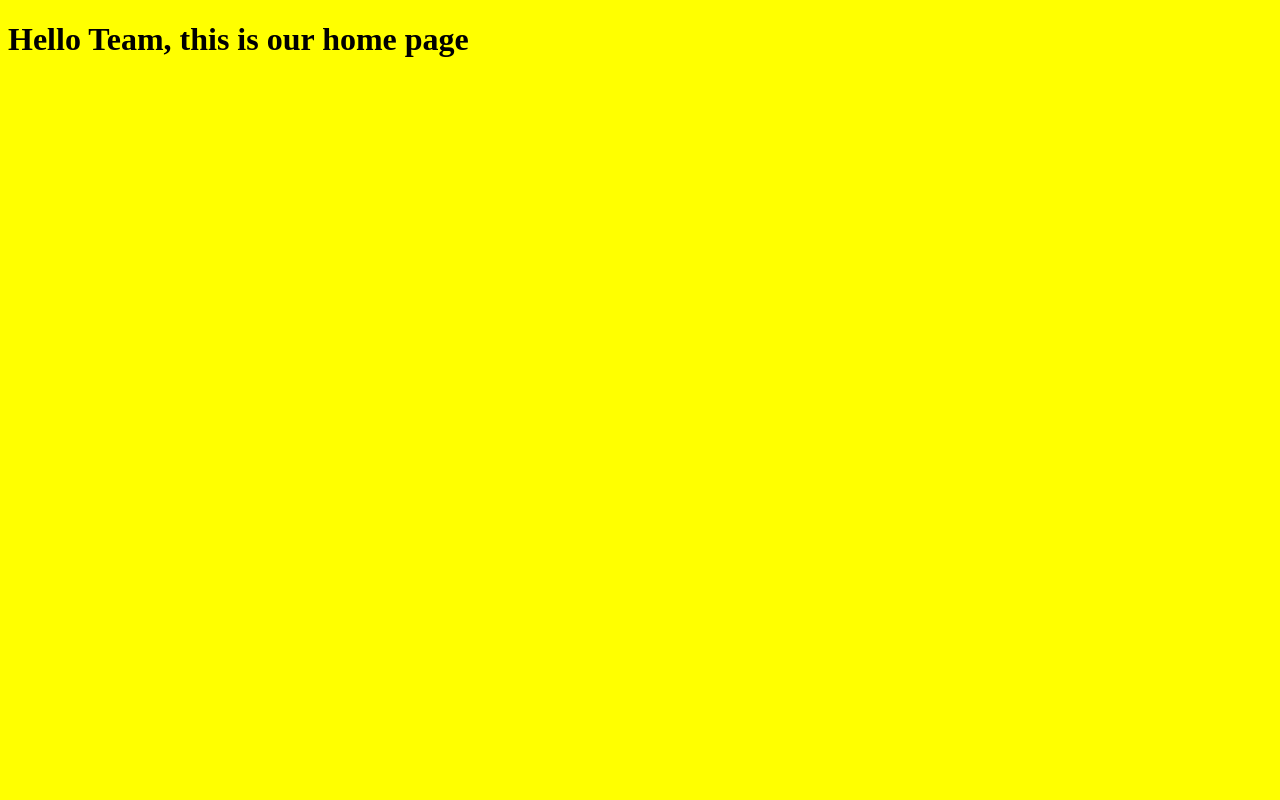
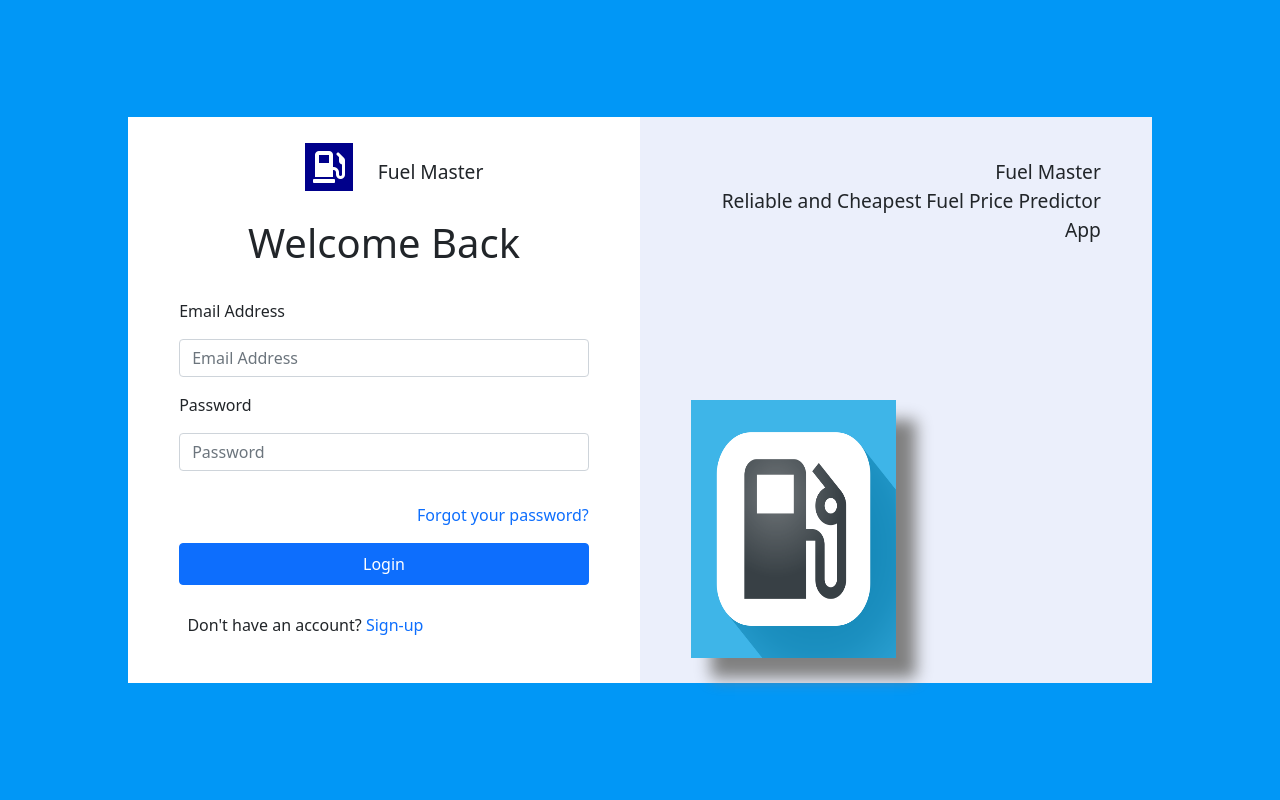
Before and after one commit to HBTHAK01/Fuel_Prediction, a Flask app: page / in a window 1280 px wide. Run offline with Flask 2, Linux system fonts and the light colour scheme; some libraries are stand-ins or nearby versions.

Commit message:
FPA-4 #comment John Homepage and Login UI

```diff
--- a/fuel_app/static/css/index.css
+++ b/fuel_app/static/css/index.css
@@ -1,3 +1,127 @@
+*{
+    margin: 0px;
+    padding: 0px;
+    text-decoration: none !important;
+    box-sizing: border-box;
+}
+
 body{
-    background-color: yellow;
+    background-color: #0197F6;
+    height: 100vh;
+    width: 100vw;
+
+    display: flex;
+    justify-content: center;
+    align-items: center;
 }
+
+.my-container{
+    display: grid;
+    grid-template-columns: repeat(2, 1fr);
+
+    width: 80vw;
+}
+
+.login{
+    background-color: white;
+
+}
+
+.login, .logo{
+    padding: 5% 10%;
+
+}
+h1{
+    margin: 1rem;
+}
+
+.login h1, .logo h1{
+    text-align: center;
+}
+
+.icon{
+    text-align: center;
+}
+
+i{
+    color: white;
+    background-color: darkblue;
+    font-size: 2rem;
+    padding: 0.5rem;
+    margin: 0 5%;
+}
+
+.icon label, .app-info label{
+    font-size: 1.2rem;
+    font-weight: 500;
+}
+
+label{
+    margin: 1rem 0;
+}
+
+button, a{
+    margin: 0.5rem 0;
+}
+
+button{
+    width: 100%;
+    padding: 0.5rem !important;
+}
+
+.login > a{
+    float: right;
+}
+
+.sign-up{
+    margin: 5% 2%;
+}
+
+.logo{
+    display: grid;
+    grid-template-rows: repeat(2, 1fr);
+    background-color: #EBEFFB;
+}
+
+.app-info label {
+    float: right;
+    text-align: end;
+}
+
+.imgGas{
+    position: relative;
+}
+
+.imgGas img{
+    position: absolute;
+    left: 0;
+    bottom:0;
+    height: 100%;
+    width: 50%;
+    box-shadow: 20px 20px 15px gray;
+}
+
+
+@media screen and (max-width: 768px) {
+    .logo{
+        display: none;
+    }
+    .my-container{
+        grid-template-columns: repeat(1, 1fr);
+    }
+}
+@media screen and (max-height: 610px) {
+    body{
+        margin: 10% auto;
+    }
+
+    body, .my-container{
+        height: 100%;
+    }
+}
+
+@media screen and (max-width: 425px) {
+    .login > a{
+        float: left;
+    }
+}
--- a/fuel_app/templates/base.html
+++ b/fuel_app/templates/base.html
@@ -5,11 +5,15 @@
     <meta charset="utf-8">
     <meta name="viewport" content="width=device-width, initial-scale=1">
     <meta http-equiv="X-UA-Compatible" content="ie=edge">
-
+    <link href="https://cdn.jsdelivr.net/npm/bootstrap@5.1.3/dist/css/bootstrap.min.css" rel="stylesheet" integrity="sha384-1BmE4kWBq78iYhFldvKuhfTAU6auU8tT94WrHftjDbrCEXSU1oBoqyl2QvZ6jIW3" crossorigin="anonymous">
+	<link rel="stylesheet" href="https://use.fontawesome.com/releases/v5.8.1/css/all.css" integrity="sha384-50oBUHEmvpQ+1lW4y57PTFmhCaXp0ML5d60M1M7uH2+nqUivzIebhndOJK28anvf" crossorigin="anonymous">
     {% block head %} {% endblock %}
 </head>
 
 <body>
     {% block body %} {% endblock %}
 </body>
+<script src="https://cdn.jsdelivr.net/npm/@popperjs/core@2.10.2/dist/umd/popper.min.js" integrity="sha384-7+zCNj/IqJ95wo16oMtfsKbZ9ccEh31eOz1HGyDuCQ6wgnyJNSYdrPa03rtR1zdB" crossorigin="anonymous"></script>
+<script src="https://cdn.jsdelivr.net/npm/bootstrap@5.1.3/dist/js/bootstrap.min.js" integrity="sha384-QJHtvGhmr9XOIpI6YVutG+2QOK9T+ZnN4kzFN1RtK3zEFEIsxhlmWl5/YESvpZ13" crossorigin="anonymous"></script>
+
 </html>
--- a/fuel_app/templates/index.html
+++ b/fuel_app/templates/index.html
@@ -7,6 +7,42 @@
 
 {% block body %}
 
-<h1> Hello Team, this is our home page</h1>
+<div class = "my-container">
+    <div class = "login">
+    <div class = "icon">
+        <i class="fas fa-gas-pump"></i>
+        <label>Fuel Master</label>
+    </div>
+    <h1>Welcome Back</h1>
+        <form method = "POST">
+            <div class = "form-group">
+                <label for = "email_login">Email Address</label>
+                <input type = "email" class = "form-control" placeholder= "Email Address" name="email_login" required>
+
+                <label for = "password_login">Password</label>
+                <input type = "password" class = "form-control" placeholder= "Password" name="password_login" required>
+            </div>
+
+        </form>
+        <br>
+        <a href ="#">Forgot your password?</a>
+        <button type = "submit" class = "btn btn-primary">Login</button>
+        <div class = "sign-up">
+            <p>Don't have an account? <a href = #> Sign-up</a></p>
+        </div>
+    </div>
+    <div class = "logo">
+        <div class = "app-info">
+            <label>Fuel Master<br>
+                Reliable and Cheapest Fuel Price Predictor App
+            </label>
+        </div>
+        <div class = "imgGas">
+            <img src = "static/images/Fuel_Image.png">
+        </div>
+
+
+    </div>
+</div>
 
 {% endblock %}
```
Also changed, not shown: fuel_app/static/images/Fuel_Image.png (added).
